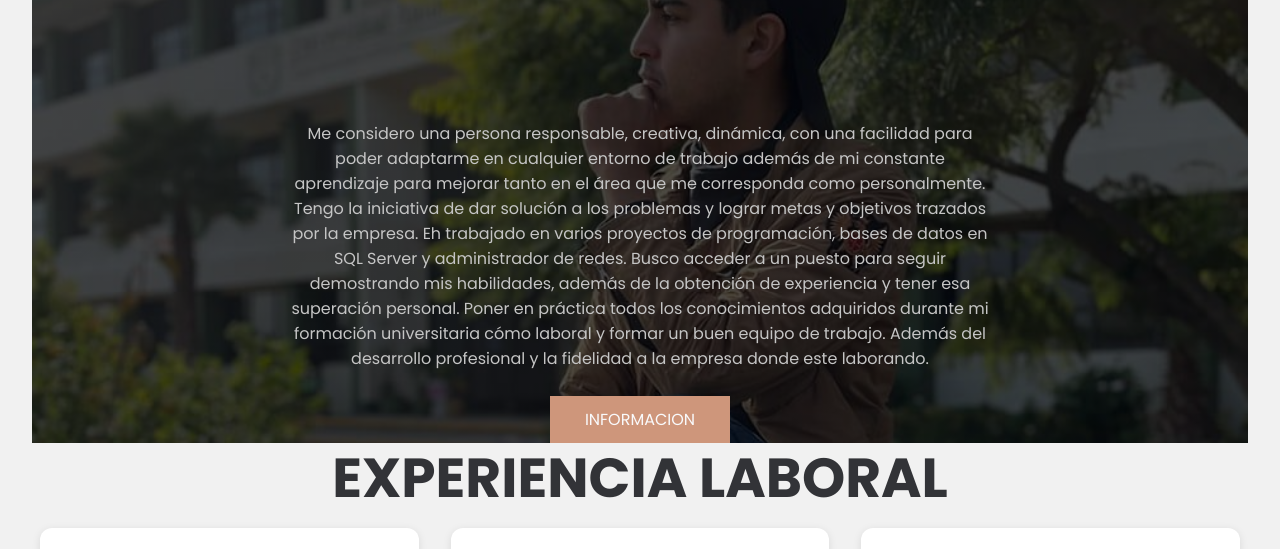
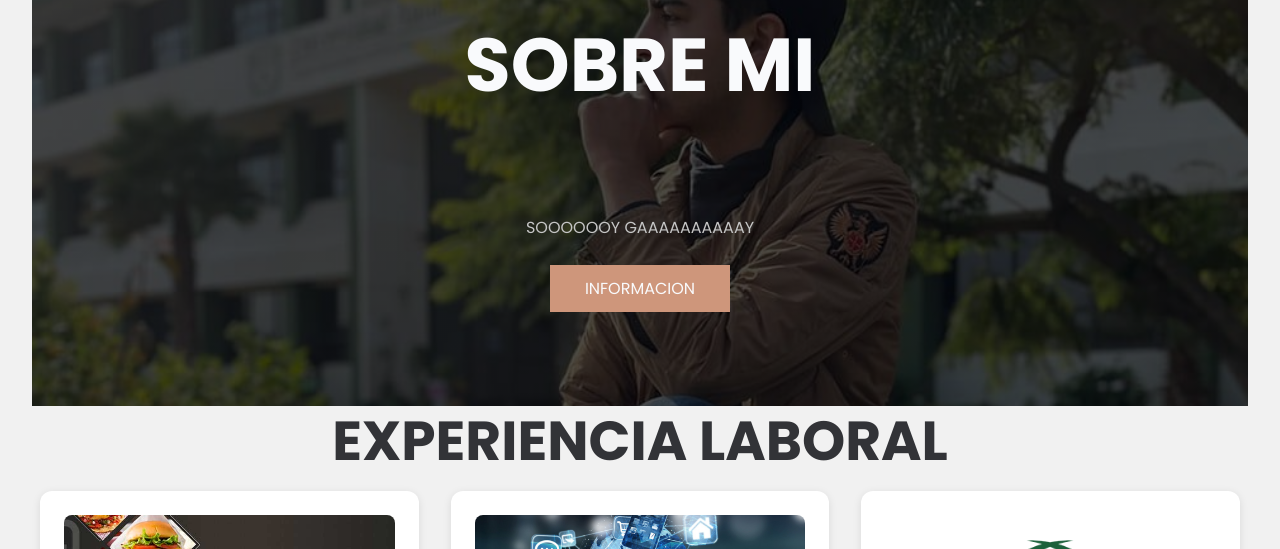
Before and after one commit to AxelAnzures/AxelAnzures.github.io, a plain HTML site: page Index.html in a window 1280 px wide. Shown: the part 186-735 px from the top of the page. Drawn offline with Linux system fonts and the light colour scheme.

Commit message:
Update Index.html

```diff
--- a/Index.html
+++ b/Index.html
@@ -30,10 +30,7 @@
         <div class="header-content container">
             <h1>Sobre mi</h1>
             <p>
-                Me considero una persona responsable, creativa, dinámica, con una facilidad para poder adaptarme en cualquier entorno de trabajo además de mi constante aprendizaje para mejorar tanto en el área que me corresponda como personalmente. Tengo la iniciativa de dar solución a los problemas y lograr metas y objetivos trazados por la empresa.
-Eh trabajado en varios proyectos de programación, bases de datos en SQL Server y administrador de redes.
-Busco acceder a un puesto para seguir demostrando mis habilidades, además de la obtención de experiencia y tener esa superación personal. Poner en práctica todos los conocimientos adquiridos durante mi formación universitaria cómo laboral y formar un buen equipo de trabajo. Además del desarrollo profesional y la fidelidad a la empresa donde este laborando.
-
+                SOOOOOOY GAAAAAAAAAAY
             </p>
             <a href="#" class="btn-1">Informacion</a>
         </div>
```
